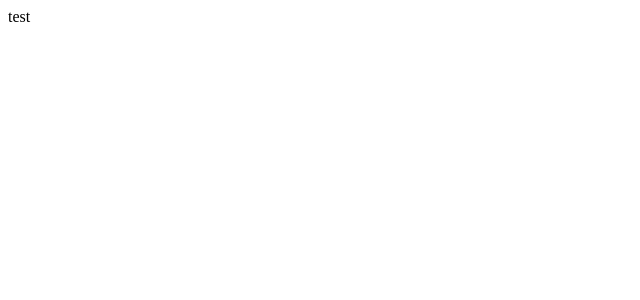
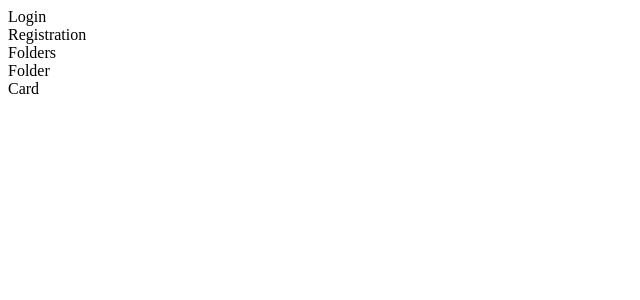
Before and after one commit to NikitaDerevskov/memo-frontend, a React (Create React App) app: page / in a window 1280 px wide. Shown: the top 300 px of the page, without its empty margins (0-640 px from the left). Built offline with nearby package versions, Linux system fonts and the light colour scheme.

Commit message:
Add todos and start work on components dependencies

```diff
--- a/src/App.tsx
+++ b/src/App.tsx
@@ -1,9 +1,17 @@
-import React from 'react';
+import Login from "./features/auth/Login";
+import Registration from "./features/auth/Registration";
+import Folders from "./features/folders/Folders";
+import {useState} from "react";
 
 function App() {
+  const [folders, setFolders] = useState([]);
+  // TODO fetch folders list
+
   return (
     <div className="App">
-      {'test'}
+      <Login />
+      <Registration />
+      <Folders />
     </div>
   );
 }
--- /dev/null
+++ b/src/features/folders/Folder.tsx
@@ -0,0 +1,13 @@
+import Card from "../cards/Card";
+
+function Folder() {
+    return (
+        <div className="folder">
+            {'Folder'}
+            <Card />
+            {/* Can work with multiply cards in one time? For example just change card state */}
+        </div>
+    );
+}
+
+export default Folder;
--- a/src/features/folders/Folders.tsx
+++ b/src/features/folders/Folders.tsx
@@ -1,7 +1,10 @@
+import Folder from "./Folder";
 function Folders() {
     return (
         <div className="folders">
             {'Folders'}
+            <Folder />
+        {/*    TODO folders list */}
         </div>
     );
 }
```
Also changed, not shown: src/features/cards/EditCard.tsx (deleted, +0 -9 lines).
